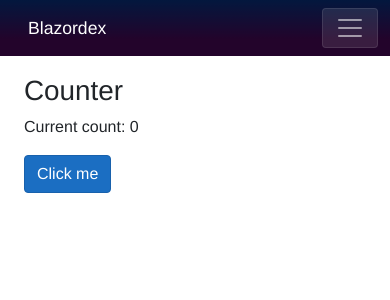
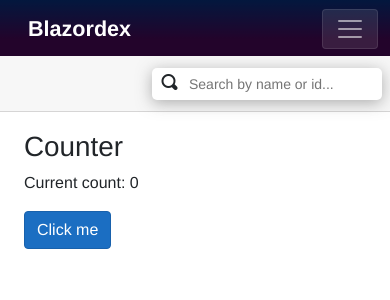
Before and after one commit to rafitajaen/Blazordex, an ASP.NET Core app: page /counter in a window 390 px wide. Shown: the top 300 px of the page. Run offline with ASP.NET Core 8, Linux system fonts and the light colour scheme; style sheets or scripts are compiled from the project's sources.

Commit message:
Responsive design

```diff
--- a/Shared/Components/PokemonCard.razor.css
+++ b/Shared/Components/PokemonCard.razor.css
@@ -3,7 +3,7 @@
     border-radius: 20px;
     padding: 10px;
     margin: 15px;
-    width: 180px;
+    width: 200px;
     height: 220px;
     align-items: center;
     justify-content: center;
--- a/Shared/MainLayout.razor
+++ b/Shared/MainLayout.razor
@@ -1,13 +1,23 @@
 @inherits LayoutComponentBase
 
+@inject NavigationManager NavigationManager
+
 <div class="page">
+
     <div class="sidebar">
         <NavMenu />
     </div>
 
     <main>
-        <div class="top-row px-4">
-            <a href="https://docs.microsoft.com/aspnet/" target="_blank">About</a>
+        <div class="top-row px-2 d-flex flex-md-row justify-content-md-between">
+
+            <span class="subtitle text-secondary fw-semibold fs-6">A Pokedex made with Blazor</span>
+
+            <form id="search" @onsubmit="SearchPokemon">
+                <i class="oi oi-magnifying-glass" aria-hidden="true"></i>
+                <input placeholder="Search by name or id..." type="search" @bind-value="@search" />
+                <!--<button type="submit">Search</button>-->
+            </form>
         </div>
 
         <article class="content px-4">
@@ -15,3 +25,16 @@
         </article>
     </main>
 </div>
+
+@code {
+
+    private string search;
+
+    private async Task SearchPokemon()
+  {
+    if (!string.IsNullOrWhiteSpace(search))
+    {
+      NavigationManager.NavigateTo($"/pokemon/{search}");
+    };
+  }
+}
--- a/Shared/MainLayout.razor.css
+++ b/Shared/MainLayout.razor.css
@@ -48,6 +48,43 @@
     .top-row ::deep a, .top-row ::deep .btn-link {
         margin-left: 0;
     }
+
+
+}
+
+@media (max-width: 760px){
+    .subtitle {
+        display: none;
+    }
+}
+
+#search {
+    border: none;
+    border-radius: 5px;
+    padding: 4px 10px;
+    box-shadow: 0 3px 15px rgb(100 100 100 / 50%);
+    padding-left:10px;
+    background-color: white;
+}
+
+
+
+input[type="search"] {
+    border: none;
+    background-color: white;
+    padding-left: 5px;
+    font-size: 14px;
+
+}
+
+button[type="submit"]{
+    border:none;
+    border-radius: 5px;
+    background-image: linear-gradient(180deg, rgb(5, 39, 103) 0%, #3a0647 70%);
+    color:white;
+    font-size: 16px;
+    padding: 4px 10px;
+    box-shadow: 0 3px 15px rgb(100 100 100 / 50%);
 }
 
 @media (min-width: 641px) {
@@ -78,4 +115,6 @@
         padding-left: 2rem !important;
         padding-right: 1.5rem !important;
     }
+
+
 }
--- a/Shared/NavMenu.razor
+++ b/Shared/NavMenu.razor
@@ -1,6 +1,6 @@
 <div class="top-row ps-3 navbar navbar-dark">
     <div class="container-fluid">
-        <a class="navbar-brand" href="">Blazordex</a>
+        <a class="navbar-brand fw-bold fs-4" href="">Blazordex</a>
         <button title="Navigation menu" class="navbar-toggler" @onclick="ToggleNavMenu">
             <span class="navbar-toggler-icon"></span>
         </button>
@@ -8,22 +8,16 @@
 </div>
 
 <div class="@NavMenuCssClass" @onclick="ToggleNavMenu">
-    <nav class="flex-column">
+    <nav class="flex-column justify-content-between">
         <div class="nav-item px-3">
-            <NavLink class="nav-link" href="" Match="NavLinkMatch.All">
-                <span class="oi oi-home" aria-hidden="true"></span> Home
+            <NavLink class="nav-link" href="https://github.com/rafitajaen/Blazordex" Match="NavLinkMatch.All">
+                <span class="oi oi-book" aria-hidden="true"></span> Documentation
             </NavLink>
         </div>
         <div class="nav-item px-3">
-            <NavLink class="nav-link" href="counter">
-                <span class="oi oi-plus" aria-hidden="true"></span> Counter
-            </NavLink>
+            <p class="text-light  text text-center" style="font-size: 12px; margin-bottom: 0px;">Made with <span style="color: #e25555;">&#9829;</span> in Blazor by <a href="https://github.com/rafitajaen/" style="display: inline;">@@rafitajaen</a></p>
         </div>
-        <div class="nav-item px-3">
-            <NavLink class="nav-link" href="fetchdata">
-                <span class="oi oi-list-rich" aria-hidden="true"></span> Fetch data
-            </NavLink>
-        </div>
+
     </nav>
 </div>
 
```
Also changed, not shown: Pages/Index.razor (+9 -16 lines).
